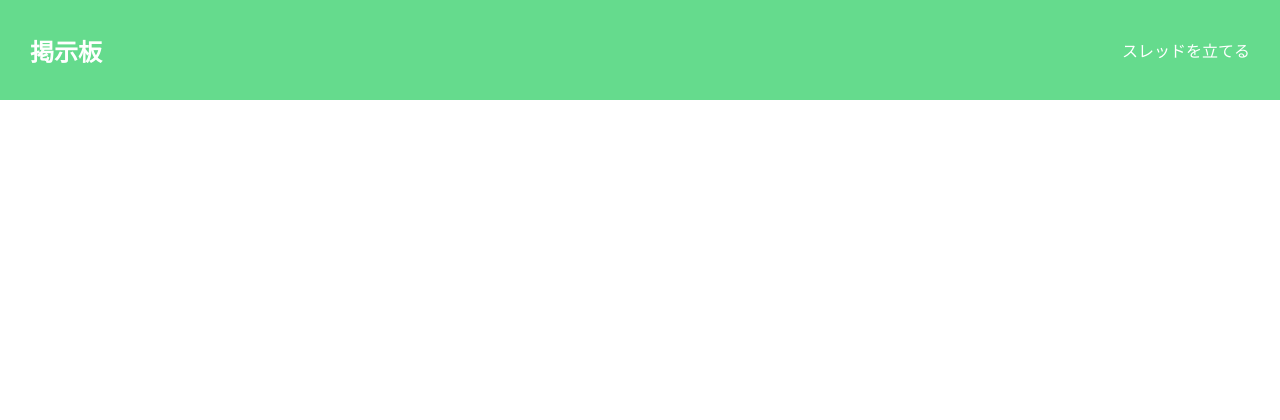
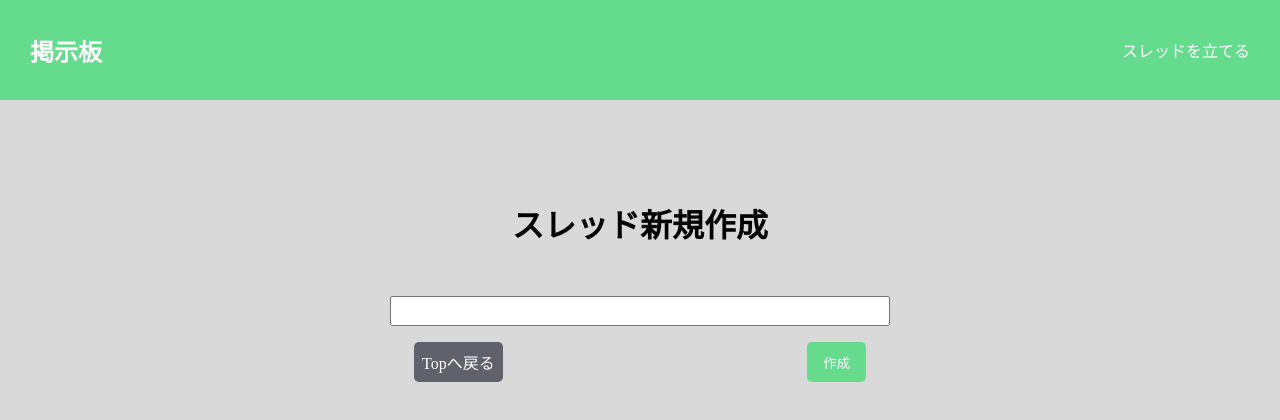
Before and after one commit to no215tyler/techtrain-react-vite-project, a React (Vite) app: page /threads/new in a window 1280 px wide. Shown: the top 420 px of the page. Built offline with nearby package versions, Linux system fonts and the light colour scheme.

Commit message:
✨ スレッド新規投稿画面フロント実装

```diff
--- a/src/pages/NewThreads.jsx
+++ b/src/pages/NewThreads.jsx
@@ -1,9 +1,22 @@
+import { Link } from "react-router-dom";
 import "/src/index.css";
+import classes from "../styles/NewThreads.module.css";
 const NewThreads = () => {
   return (
-    <>
-      <h1 className="threads_title">new threads</h1>
-    </>
+    <div className={classes.threadsWrapper}>
+      <h1 className={classes.threads_title}>スレッド新規作成</h1>
+      <div className={classes.formContainer}>
+        <form>
+          <input type="text" required className={classes.input} />
+          <div className={classes.buttonContainer}>
+            <Link to="/" className={classes.backToButton}>
+              Topへ戻る
+            </Link>
+            <button className={classes.submit}>作成</button>
+          </div>
+        </form>
+      </div>
+    </div>
   );
 };
 
--- a/src/styles/NewThreads.module.css
+++ b/src/styles/NewThreads.module.css
@@ -9,8 +9,53 @@
 
 .threads_title {
   margin-top: 100px;
+  margin-bottom: 50px;
+}
+
+form {
+  width: 500px;
+}
+
+.input {
+  width: 100%;
+  height: 30px;
+  padding: 0 4px;
+}
+
+.formContainer {
+  width: 100%;
+  height: 100%;
+  display: flex;
+  flex-direction: column;
+  align-items: center;
+}
+
+.buttonContainer {
+  display: flex;
+  justify-content: space-between;
+  margin: 8px 24px 0;
 }
 
 .backToButton {
-  background-color: red;
+  padding: 8px;
+  background-color: rgb(97, 97, 108);
+  margin-top: 8px;
+  border-radius: 5px;
 }
+
+.backToButton:hover {
+  background-color: rgb(107, 107, 118);
+}
+
+.submit {
+  background-color: #66da8d;
+  border: none;
+  margin-top: 8px;
+  padding: 8px 16px;
+  border-radius: 5px;
+  color: #ffffff;
+}
+
+.submit:hover {
+  background-color: #35d26a;
+}
```
